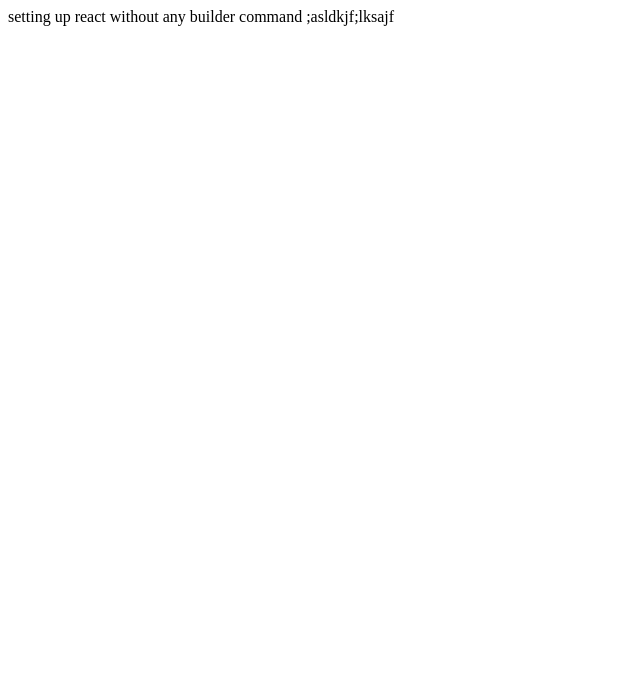
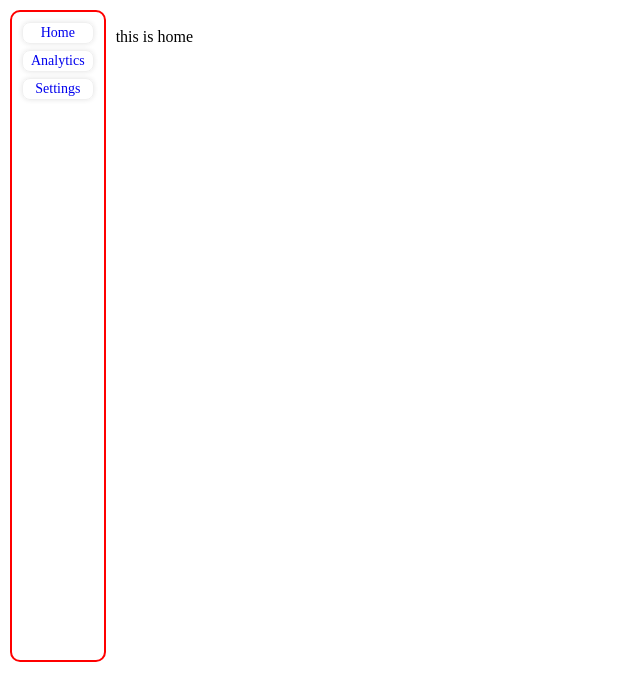
Before and after one commit to Anurag1096/react_1, a React app: page / in a window 1280 px wide. Shown: the top 700 px of the page, without its empty margins (0-640 px from the left). Built offline with nearby package versions, Linux system fonts and the light colour scheme.

Commit message:
creating sidebar comp and necessary links

```diff
--- /dev/null
+++ b/src/App.css
@@ -0,0 +1,8 @@
+.app {
+    display: flex;
+  }
+
+.main_content{
+    flex: 1;
+  padding: 20px;
+}
--- a/src/App.tsx
+++ b/src/App.tsx
@@ -1,12 +1,26 @@
 import React from 'react';
-
-
+import { BrowserRouter as Router, Route, Routes } from 'react-router-dom';
+import SideBar from './components/SideBar';
+import Home from './pages/Home';
+import Analytics from './pages/Analytics';
+import Settings from './pages/Settings';
+import "./App.css"
 const App=()=>{
     return(
+        <Router>
+           <div className='app'>
+           <SideBar/>
+           <div className='main_content'>
+           <Routes>
+            <Route path="/"  element={<Home/>} />
+            <Route path="/analytics" element={<Analytics/>} />
+            <Route path="/settings" element={<Settings/>} />
+            {/* Add more routes as needed */}
+          </Routes>
+          </div>
+          </div>
+        </Router>
 
-        <div>
-           setting up react without any builder command ;asldkjf;lksajf
-        </div>
     )
 }
 
--- /dev/null
+++ b/src/components/SideBar.tsx
@@ -0,0 +1,25 @@
+import React,{useState} from "react";
+import "./sideBar.css"
+import { Link } from 'react-router-dom';
+
+const SideBar = () => {
+    const [showSidebar,setShowSidebar] = useState<boolean>(true)
+    const handleClick=()=>{
+      setShowSidebar(prevState=>!prevState)
+    }
+    return (<>
+        {/* <button className="sidebar_burger_button" onClick={handleClick}>burger</button> */}
+        {showSidebar && (
+                <section className="main_wrapper" aria-label="Sidebar">
+                    <ul className="list_container">
+                        <li className="list_item"><Link style={{ textDecoration: 'none' }} to="/">Home</Link></li>
+                        <li className="list_item"><Link style={{ textDecoration: 'none' }} to="/analytics">Analytics</Link></li>
+                        <li className="list_item"><Link style={{ textDecoration: 'none' }} to="/settings">Settings</Link></li>
+                    </ul>
+                </section>
+            )}
+        </>
+    )
+}
+
+export default SideBar;
--- /dev/null
+++ b/src/components/sideBar.css
@@ -0,0 +1,45 @@
+.main_wrapper{
+    max-width:150px;
+    height:80vh;
+    padding:2px;
+
+}
+
+.list_container{
+    list-style-type: none;
+    width:100%;
+    height:100%;
+    margin:0;
+    padding:4px;
+    border:2px solid red;
+    border-radius:10px
+}
+.list_item{
+    font-size:14px;
+    display:flex;
+    border:0.1px solid #f0f0f0;
+    box-shadow: 0 0 5px rgba(0, 0, 0, 0.1);
+    border-radius:8px;
+    justify-content:center;
+    align-items:center;
+   padding:2px;
+   margin:6px;
+
+}
+.list_item:hover{
+    cursor:pointer;
+    background-color: #f0f0f0;
+    border-radius:8px;
+    border-color: #ccc; /* Change border color on hover */
+    box-shadow: 0 0 5px rgba(0, 0, 0, 0.1);
+
+}
+/* @media screen and (max-width: 768px) {
+    .main_wrapper{
+      display:none;
+
+    }
+    .sidebar_burger_button{
+        display:block;
+    }
+  } */
--- a/src/index.tsx
+++ b/src/index.tsx
@@ -1,7 +1,7 @@
 import React from "react";
 import ReactDOM from "react-dom";
 import App from "./App";
-
-const el = document.getElementById("root");
-
-ReactDOM.render(<App />, el);
+import { createRoot } from 'react-dom/client';
+const container = document.getElementById('root');
+const root = createRoot(container); // createRoot(container!) if you use TypeScript
+root.render(<App />);
--- /dev/null
+++ b/src/pages/Analytics/index.tsx
@@ -0,0 +1,9 @@
+import React from 'react'
+
+function Analytics() {
+  return (
+    <div>Analytics</div>
+  )
+}
+
+export default Analytics
--- /dev/null
+++ b/src/pages/Home/index.tsx
@@ -0,0 +1,7 @@
+import React from "react";
+
+const Home=()=>{
+    return(<div>this is home</div>)
+}
+
+export default Home;
--- /dev/null
+++ b/src/pages/Settings/index.tsx
@@ -0,0 +1,9 @@
+import React from 'react'
+
+const Settings = () => {
+  return (
+    <div>Settings</div>
+  )
+}
+
+export default Settings
```
Also changed, not shown: package.json (+1 -34 lines), 2 other files (tests, documents, lock files or other folders).
